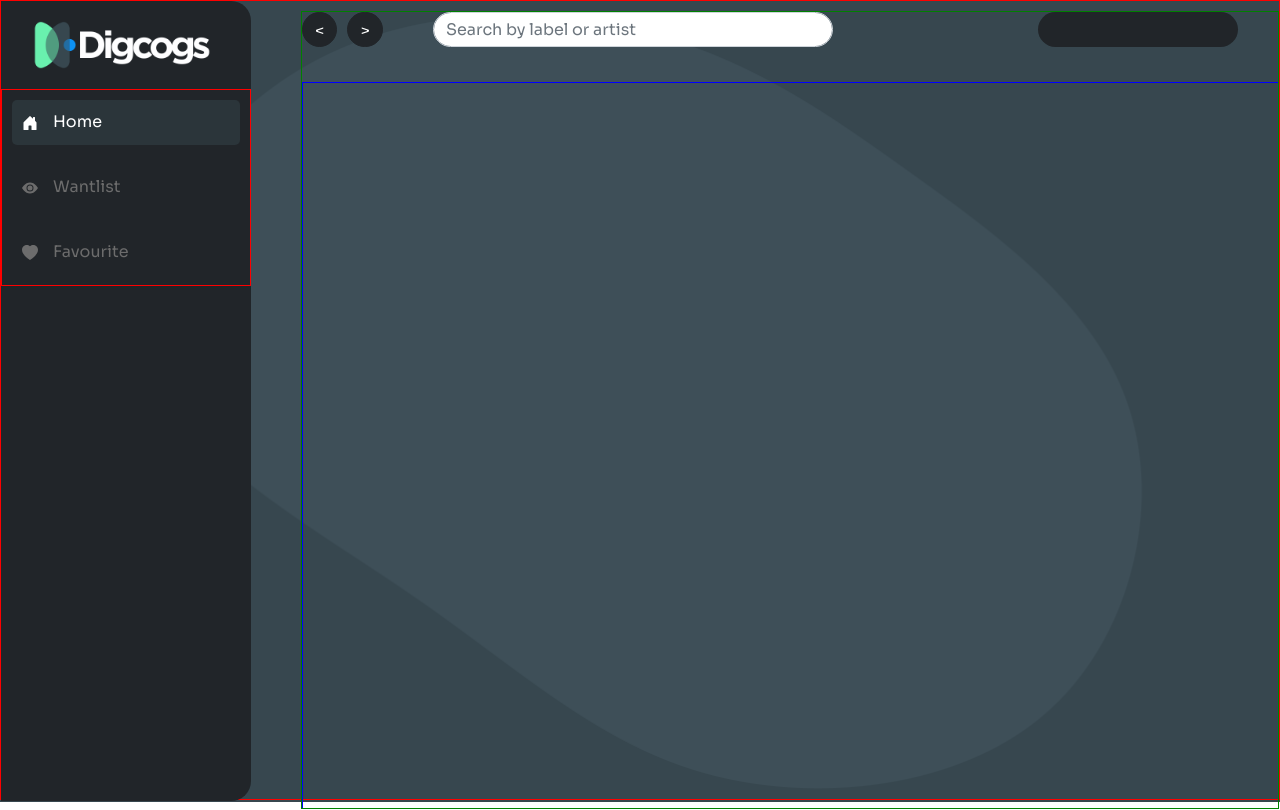
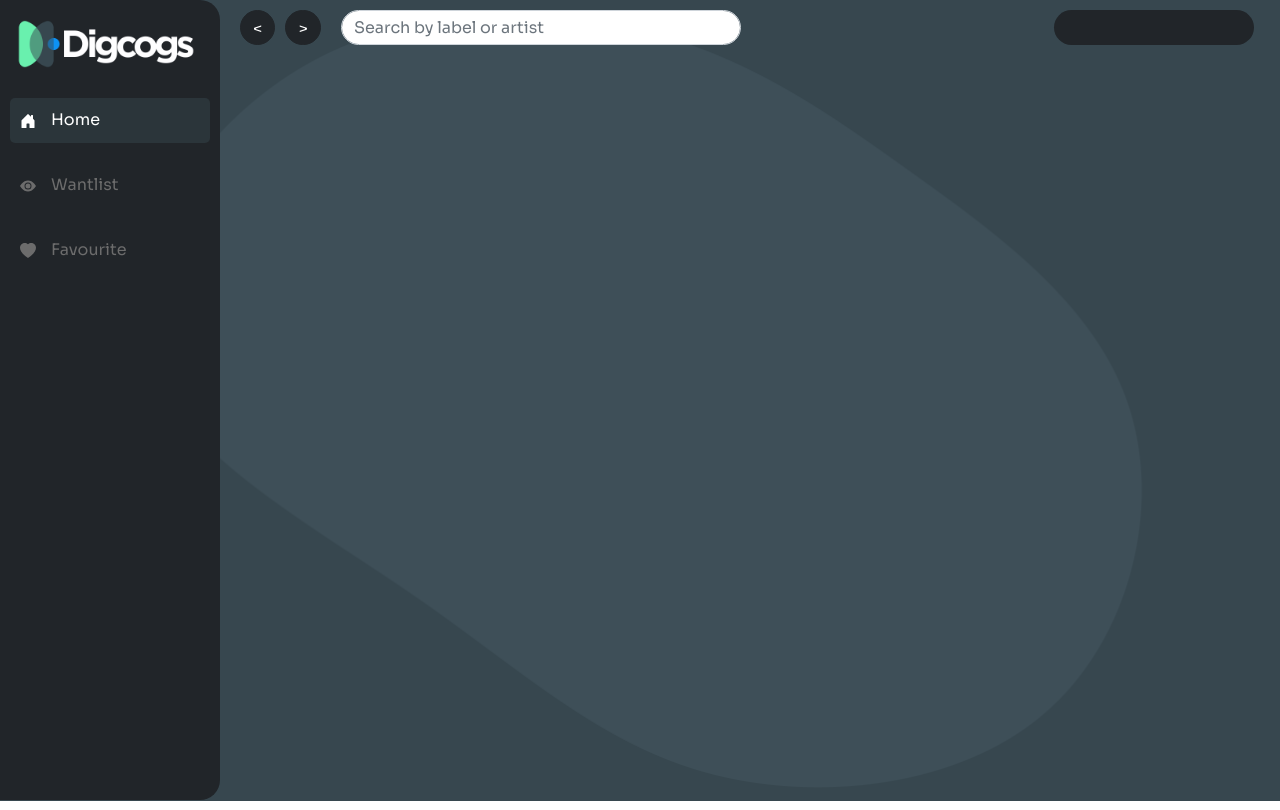
Before and after one commit to IsaacFidler/Digcogs, a React (Create React App) app in the folder client/: page /dashboard in a window 1280 px wide. Built offline with nearby package versions, Linux system fonts and the light colour scheme.

Commit message:
feat: search results layout finished. still need to figure out result card image size

```diff
--- a/client/src/components/ResultCard.tsx
+++ b/client/src/components/ResultCard.tsx
@@ -30,7 +30,7 @@ const ResultCard: React.FC<Props> = (props: Props) => {
   }
 
   return (
-    <Container
+    <div
       className="result-card"
       onClick={handleClick(props.id)}
     >
@@ -39,8 +39,9 @@ const ResultCard: React.FC<Props> = (props: Props) => {
       </div>
       <div className="result-info">
         <h1 className="result-title">{props.title}</h1>
+        <h1 className="result-tag">Label</h1>
       </div>
-    </Container>
+    </div>
   );
 };
 
--- a/client/src/components/Sidebar.tsx
+++ b/client/src/components/Sidebar.tsx
@@ -11,6 +11,7 @@ import {
   Form,
   Image,
 } from 'react-bootstrap';
+import { useHistory } from 'react-router-dom';
 
 interface Props {
 
@@ -19,11 +20,20 @@ interface Props {
 
 export default function Sidebar({}: Props): ReactElement {
 
+  const history = useHistory();
+
   useEffect(()=> {
   const currentURL = window.location.pathname
 
   console.log(currentURL)
   }, [])
+
+  const handleClick = (navigationURI:string) => {
+    return (event: React.MouseEvent) => {
+      history.push(`/${navigationURI}`);
+      event.preventDefault();
+    };
+  }
 
   return (
     <div className="sidebar-container">
@@ -31,6 +41,7 @@ export default function Sidebar({}: Props): ReactElement {
       <div className="section-buttons">
         <div
           className="home-button side-button"
+          onClick={handleClick('dashboard')}
           style={{
             color:
               window.location.pathname == '/dashboard' ? 'white' : '#6C6C6C',
--- a/client/src/styles/Dashboard.css
+++ b/client/src/styles/Dashboard.css
@@ -24,7 +24,6 @@ body{
   align-items: flex-start;
   height: 100vh;
   width: 100vw;
-  border: 1px solid red;
   margin: 0;
 
 }
@@ -41,12 +40,11 @@ body{
   justify-content: center ;
   align-items: flex-start;
   justify-content: flex-start;
-  border: 1px solid green;
   width: 100%;
   height: 100%;
   margin-top: 10px;
-  margin-left: 50px;
-  padding-right:100px;
+  margin-left: 10px;
+  margin-right: 10px;
   overflow-y: auto;
 }
 
@@ -62,7 +60,7 @@ body{
   /* border: 1px solid orange; */
   position: absolute;
   height: 35px;
-  width:77%;
+  width:80%;
   /* margin-left:99px; */
   align-content: space-between;
 }
@@ -72,7 +70,7 @@ body{
   display: flex;
   justify-content: center;
   align-items: center;
-  margin-left: 50px;
+  margin-left: 20px;
   width: 400px;
 
 }
@@ -101,7 +99,7 @@ body{
 }
 
 .button-container{
-  margin-left: 0px;
+  margin-left: 10px;
 
 }
 
@@ -111,17 +109,17 @@ body{
   height: 35px;
   border-radius: 20px;
   margin-left: auto;
-  margin-right: 50px;
+  margin-right: 0px;
 }
 
 .dashboard-recommendation{
-  margin-top: 70px;
-  border: 1px solid blue;
+  margin-top: 40px;
   /* margin-top:60px; */
   flex-direction: column;
   justify-content: center;
   align-items: center;
   height: 100%;
+  overflow-x: hidden;
 
 }
 
@@ -132,9 +130,7 @@ body{
 .search-results{
   margin-top: 500px;
   display: grid;
-  grid-template-columns: 1fr 1fr 1fr;
-
-
+  grid-template-columns: 1fr 1fr 1fr 1fr;
 
 }
 
--- a/client/src/styles/ResultCard.css
+++ b/client/src/styles/ResultCard.css
@@ -1,42 +1,55 @@
 .result-card{
-  border: 1px solid rgb(204, 204, 204);
+  /* border: 1px solid rgb(204, 204, 204); */
+  background-color: #303D44;
   display: flex;
-  flex-direction: row;
+  flex-direction: column;
   align-items: center;
   justify-content: center;
-  width: 400px;
-  height: 200px;
+  width: 236px;
+  height: 312px;
   cursor: pointer;
   margin: 10px;
   border-radius: 5px;
+  transition: 0.3s;
 }
+
 .result-card:hover{
   transform: scale(1.01);
+  background-color: #445862;
 
 }
 
 .result-logo {
-  max-width: 150px;
-  max-height: 150px;
+  max-width: 100%;
+  max-height: 100%;
+  border-radius: 5px;
 }
 
 .result-image{
-  width: 50%;
+  width: 204px;
+  height: 206px;
+  border-radius: 5px;
   display: flex;
   align-items: center;
   justify-content: center;
-  border: 1px solid blue;
+  margin-bottom: 10px;
 
 }
 
 .result-info{
-  width: 50%;
+  width: 204px;
   display: flex;
   flex-direction: column;
-  align-items: center;
-  justify-content: center;
+  align-items: flex-start;
+  justify-content: flex-start;
+  text-align: left;
 }
 
 .result-title{
-  font-size: x-large;
+  font-size: medium;
+  color: white;
 }
+.result-tag{
+  font-size: small;
+  color: rgb(145, 143, 143);
+}
--- a/client/src/styles/Sidebar.css
+++ b/client/src/styles/Sidebar.css
@@ -1,6 +1,6 @@
 .sidebar-container{
   height: 100vh;
-  width: 250px;
+  width: 220px;
   background-color: #212529;
   border-radius: 0px 20px 20px 0px;
 }
@@ -15,7 +15,6 @@
 
 .section-buttons{
   margin-top: 50px;
-  border: 1px solid red;
   display: flex;
   flex-direction: column;
 }
```
